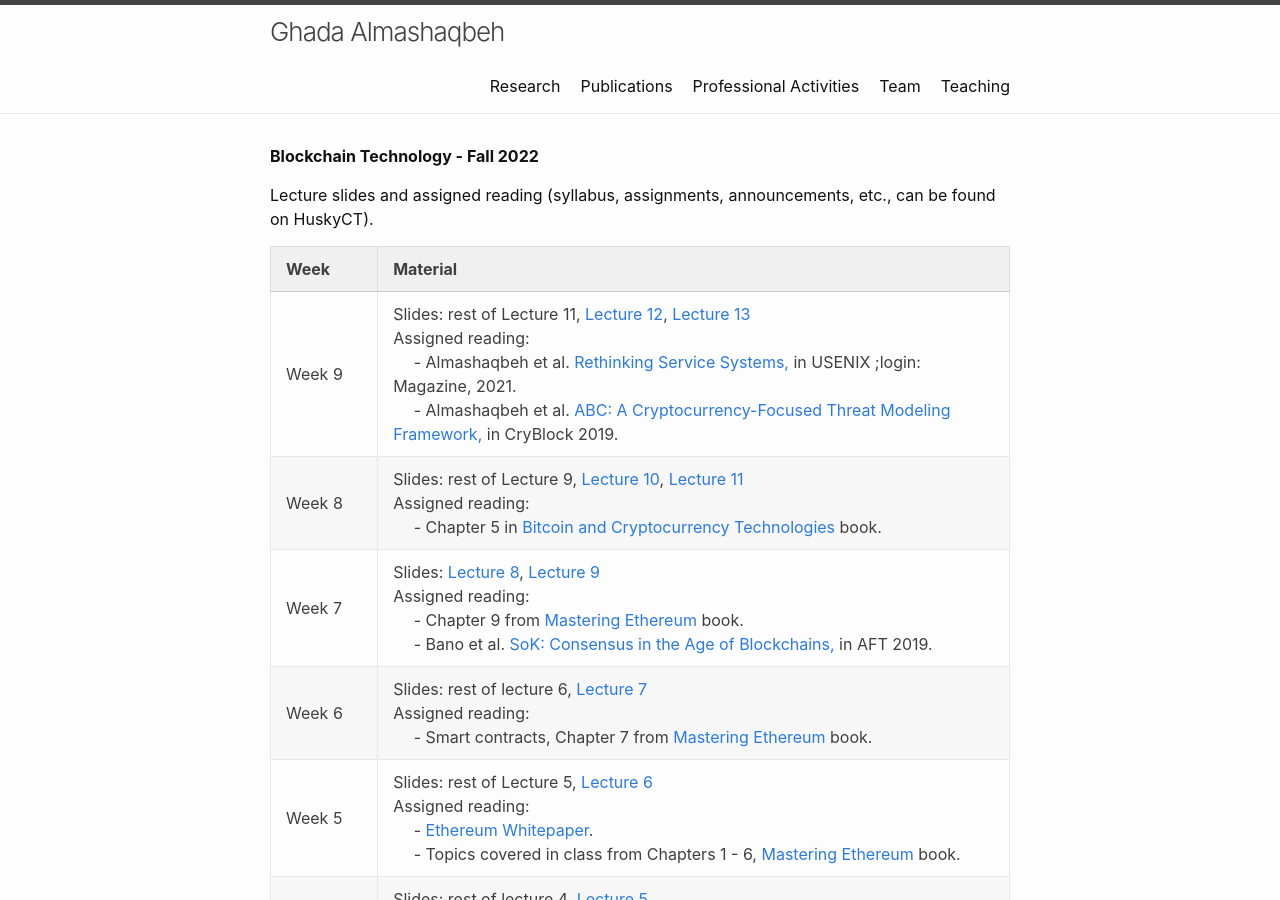
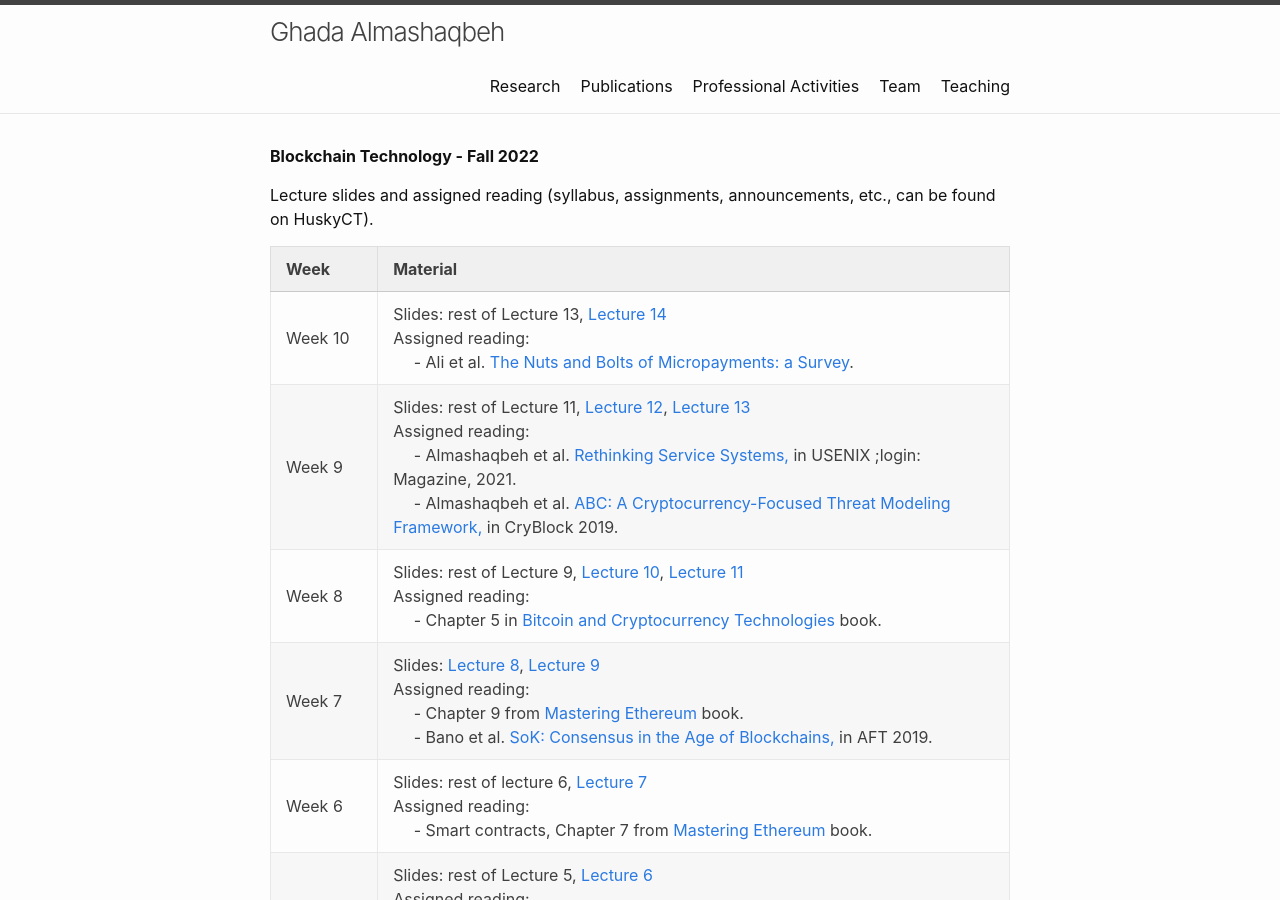
Before and after one commit to GhadaAlmashaqbeh/GhadaAlmashaqbeh.github.io, a Jekyll site: the page built from courses/blockchain-technology-f2022/index.md, in a window 1280 px wide and 900 px high. Built offline with Jekyll 4.4.1, drawn with Linux system fonts in a browser that asks for light colours.

Commit message:
add lectures

```diff
--- a/courses/blockchain-technology-f2022/index.md
+++ b/courses/blockchain-technology-f2022/index.md
@@ -8,6 +8,7 @@ Lecture slides and assigned reading (syllabus, assignments, announcements, etc.,
 
 | Week&emsp;&emsp;| Material           |
 |----------|--------------------|
+| Week 10 | Slides: rest of Lecture 13, [Lecture 14](./lecture14.pdf) <br/> Assigned reading: <br/> &emsp; - Ali et al. [The Nuts and Bolts of Micropayments: a Survey](https://arxiv.org/pdf/1710.02964.pdf). |
 | Week 9 | Slides: rest of Lecture 11, [Lecture 12](./lecture12.pdf), [Lecture 13](./lecture13.pdf) <br/> Assigned reading: <br/>&emsp; - Almashaqbeh et al. [Rethinking Service Systems,](https://www.usenix.org/publications/loginonline/rethinking-service-systems) in USENIX ;login: Magazine, 2021. <br/> &emsp; - Almashaqbeh et al. [ABC: A Cryptocurrency-Focused Threat Modeling Framework,](https://arxiv.org/abs/1903.03422) in CryBlock 2019. |
 | Week 8 | Slides: rest of Lecture 9, [Lecture 10](./lecture10.pdf), [Lecture 11](./lecture11.pdf) <br/> Assigned reading: <br/> &emsp; - Chapter 5 in [Bitcoin and Cryptocurrency Technologies](https://github.com/bitcoinbook/bitcoinbook/blob/develop/book.asciidoc) book.  |
 | Week 7 | Slides: [Lecture 8](./lecture8.pdf), [Lecture 9](./lecture9.pdf) <br/> Assigned reading: <br/> &emsp; - Chapter 9 from [Mastering Ethereum](https://github.com/ethereumbook/ethereumbook/blob/develop/book.asciidoc) book.<br/> &emsp; - Bano et al. [SoK: Consensus in the Age of Blockchains,](https://smeiklej.com/files/aft19a.pdf) in AFT 2019.|
```
Also changed, not shown: 3 other files.
